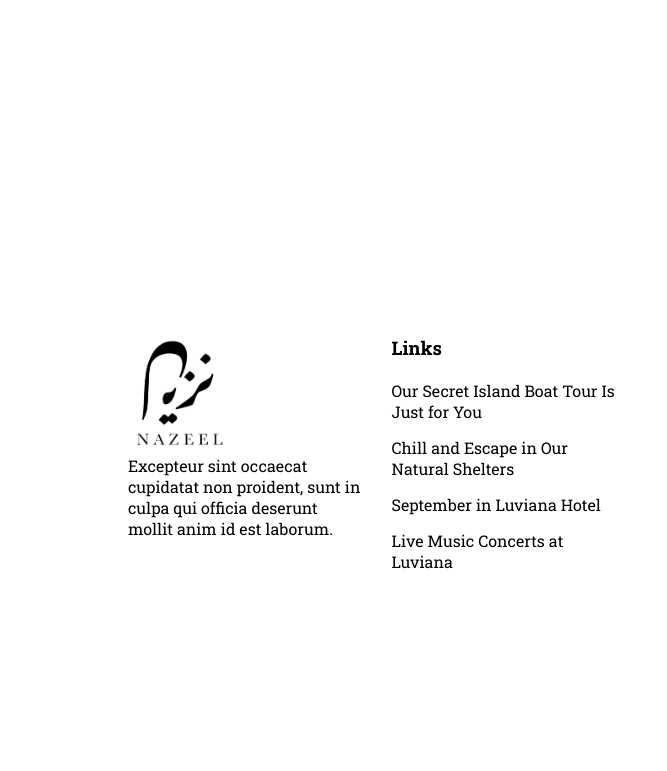
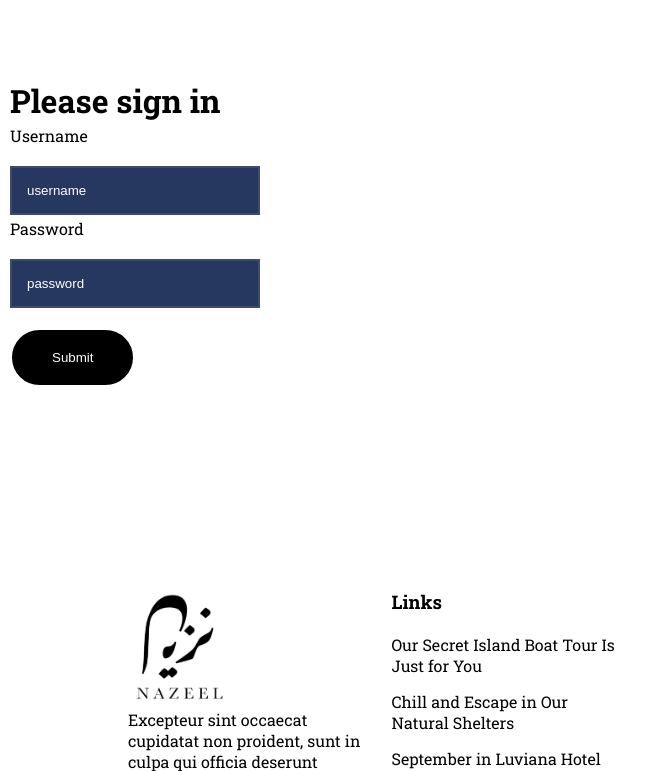
Before and after one commit to Mrsos07/Nazeel, a Django app: page /employee/ in a window 1280 px wide. Shown: the top 771 px of the page, without its empty margins (0-667 px from the left). Before the commit the page ends 569 px from the top, so only its background shows below. Run offline with Django 4.2, Linux system fonts and the light colour scheme; some libraries are stand-ins or nearby versions.

Commit message:
changed guest model and replace views add guests and sign in guest and more

```diff
--- a/NazeelPro/employee_app/templates/employee_app/employee.html
+++ b/NazeelPro/employee_app/templates/employee_app/employee.html
@@ -1,12 +1,35 @@
 {% extends 'main_app/index.html' %}
 {% load static %}
 
-{% block title %} Nazeel | create a new user page {% endblock %}
+{% block title %} Sign in  {% endblock %}
 
 {% block content %}
-    <form method="POST">
-      {% csrf_token %}
-      {{ form.as_p }}
-      <button type="submit">Create Guest</button>
-    </form>
+
+<form action="" method="POST" style="margin-top:5px;padding:10px;display:block; justify-content:center; gap: 6px;">
+    {% csrf_token %}
+    <!-- <img class="mb-4" src="/docs/5.2/assets/brand/bootstrap-logo.svg" alt="" width="72" height="57"> -->
+    <h1 class="h3 mb-3 fw-normal">Please sign in</h1>
+
+    <div class="form-floating" style="margin-top:3px;width:250px;">
+      <label for="floatingInput">Username</label>
+      <input type="text" class="form-control" name="username" placeholder="username" required>
+    </div>
+
+    <div class="form-floating"style="margin-top:3px;width:250px;">
+      <label >Password</label>
+      <input type="password" name="password" class="form-control" id="floatingPassword" placeholder="password" required>
+    </div>
+
+    <!-- <div class="checkbox mb-3">
+      <label>
+        <input type="checkbox" value="remember-me"> Remember me
+      </label>
+    </div> -->
+    <button type="submit" style="background-color: black;">Submit</button>
+    {% if error_message %}
+        <div class="alert alert-danger">{{ error_message }}</div>
+    {% endif %}
+
+  </form>
+
 {% endblock %}
--- a/NazeelPro/employee_app/views.py
+++ b/NazeelPro/employee_app/views.py
@@ -1,45 +1,65 @@
 
 from django.http import HttpRequest
 from django.shortcuts import render, redirect
-
+from django.contrib.auth.decorators import login_required
 from django.contrib.auth.models import User
-from guest_app.models import Guest, Stay
+from guest_app.models import Guest, Stay, Room
 from employee_app.models import Employee
 
 # Create your views here.
 
 
-def employee(request: HttpRequest):
-    """rendering employee template """
-
-    return render(request, 'employee_app/employee.html')
+from django.contrib.auth import authenticate, login
+from django.shortcuts import render, redirect
 
 
+def employee(request):
+    if request.method == 'POST':
+        username = request.POST['username']
+        password = request.POST['password']
+        # المصادقة على بيانات تسجيل الدخول المدخلة
+        user = authenticate(request, username=username, password=password)
 
-def add_guest(request: HttpRequest):
-    """rendering add guest template """
-    if request.method == 'POST':
-        # user = User.objects.create_user(
-        #     username=request.POST["guest_room_number"], password=request.POST["guest_phone_number"], first_name=request.POST["guest_name"])
-        # user.save()
-        # get the User instance
-        user = request.user
+        if user is not None and user.employee is not None:
+            # تم العثور على مستخدم موظف صحيح، قم بتسجيل دخوله
+            login(request, user)
+            return redirect('employee_app:add_guest')  # توجيه الموظف إلى صفحة البداية الخاصة به
 
+        else:
+            # بيانات تسجيل الدخول غير صحيحة، قم بعرض رسالة خطأ
+            error_message = 'Invalid username or password'
+            return render(request, 'employee_app/employee.html', {'error_message': error_message})
+
+    else:
+        # إذا كان الطلب غير POST، قم بعرض صفحة تسجيل الدخول
+        return render(request, 'employee_app/employee.html')
+
+
+@login_required
+def add_guest(request: HttpRequest,):
+    if request.method == 'POST' and request.user.is_authenticated:
         # get the Employee instance linked to the User
-        employee = Employee.objects.get(user=user)
+        employee = Employee.objects.get(user=request.user)
 
-        # create the Guest instance
+        # get the room number from the POST data and use it to get the Room instance
+        room_number = request.POST["guest_room_number"]
+        room = Room.objects.get(room_number=room_number)
+
+        # create the Guest instance with the Room
         guest = Guest.objects.create(
             created_by=employee,
             name=request.POST["guest_name"],
-            room_number=request.POST["guest_room_number"],
+            room=room,
             phone_number=request.POST["guest_phone_number"]
         )
 
-        return render(request, 'employee_app/add_guest.html')
+        # set the room as not available anymore
+        room.is_available = False
+        room.save()
 
-        # stay = Stay(
-        #     user=user, check_in_date=request.POST["check_in_date"], check_out_date=request.POST["check_out_date"])
-        # stay.save()
+        return redirect('main_app:home')
+    else:
+        # get all available rooms
+        available_rooms = Room.objects.filter(is_available=True)
 
-    return render(request, 'employee_app/add_guest.html')
+        return render(request, 'employee_app/add_guest.html', {'available_rooms': available_rooms})
--- a/NazeelPro/guest_app/urls.py
+++ b/NazeelPro/guest_app/urls.py
@@ -4,6 +4,6 @@ from . import views
 
 app_name = 'guest_app'
 urlpatterns = [
-    path('sign_in/', views.sign_in, name='sign_in'),
+    path('', views.sign_in, name='sign_in'),
     path('guest_home/', views.guest_home, name='guest_home'),
 ]
--- a/NazeelPro/main_app/templates/main_app/index.html
+++ b/NazeelPro/main_app/templates/main_app/index.html
@@ -29,7 +29,7 @@
             <!-- navbar -->
             <ul class="nav-menu">
               <li> <a href="{% url 'main_app:home' %}" class="nav-link">Home</a> </li>
-              <li> <a href="{% url 'main_app:services' %}" class="nav-link">Services</a> </li>
+              <li> <a href="{% url 'service_app:service' %}" class="nav-link">Services</a> </li>
               <!-- <li> <a href="{% url 'service_app:service' %}" class="nav-link">Manger</a> </li> -->
               <li> <a href="{% url 'main_app:history' %}" class="nav-link">History</a> </li>
               <li> <a href="{% url 'main_app:about' %}" class="nav-link">About</a> </li>
--- a/NazeelPro/service_app/views.py
+++ b/NazeelPro/service_app/views.py
@@ -17,6 +17,10 @@ def service(request: HttpRequest):
     else:
         return render(request, 'service_app/add_service.html')
 
+def services(request):
+    main_services = MainService.objects.all()
+    context = {'main_services': main_services}
+    return render(request, 'main_app/services.html', context)
 
 
 
```
Also changed, not shown: NazeelPro/employee_app/templates/employee_app/add_guest.html (+7 -4 lines), NazeelPro/guest_app/models.py (+9 -11 lines), NazeelPro/guest_app/templates/guest_app/sign_in.html (+9 -2 lines), NazeelPro/guest_app/views.py (+11 -4 lines), NazeelPro/main_app/admin.py (+14 -15 lines), NazeelPro/main_app/templates/main_app/services.html (+7 -6 lines), NazeelPro/guest_app/migrations/0004_rename_number_room_room_number.py (added), NazeelPro/guest_app/migrations/0005_guest_room.py (added), NazeelPro/guest_app/migrations/0006_remove_guest_room_alter_guest_room_number.py (added), NazeelPro/guest_app/migrations/0007_rename_room_number_guest_room.py (added), NazeelPro/media/images/img6.jpeg (added), NazeelPro/media/images/nazeel_model.png (added).
